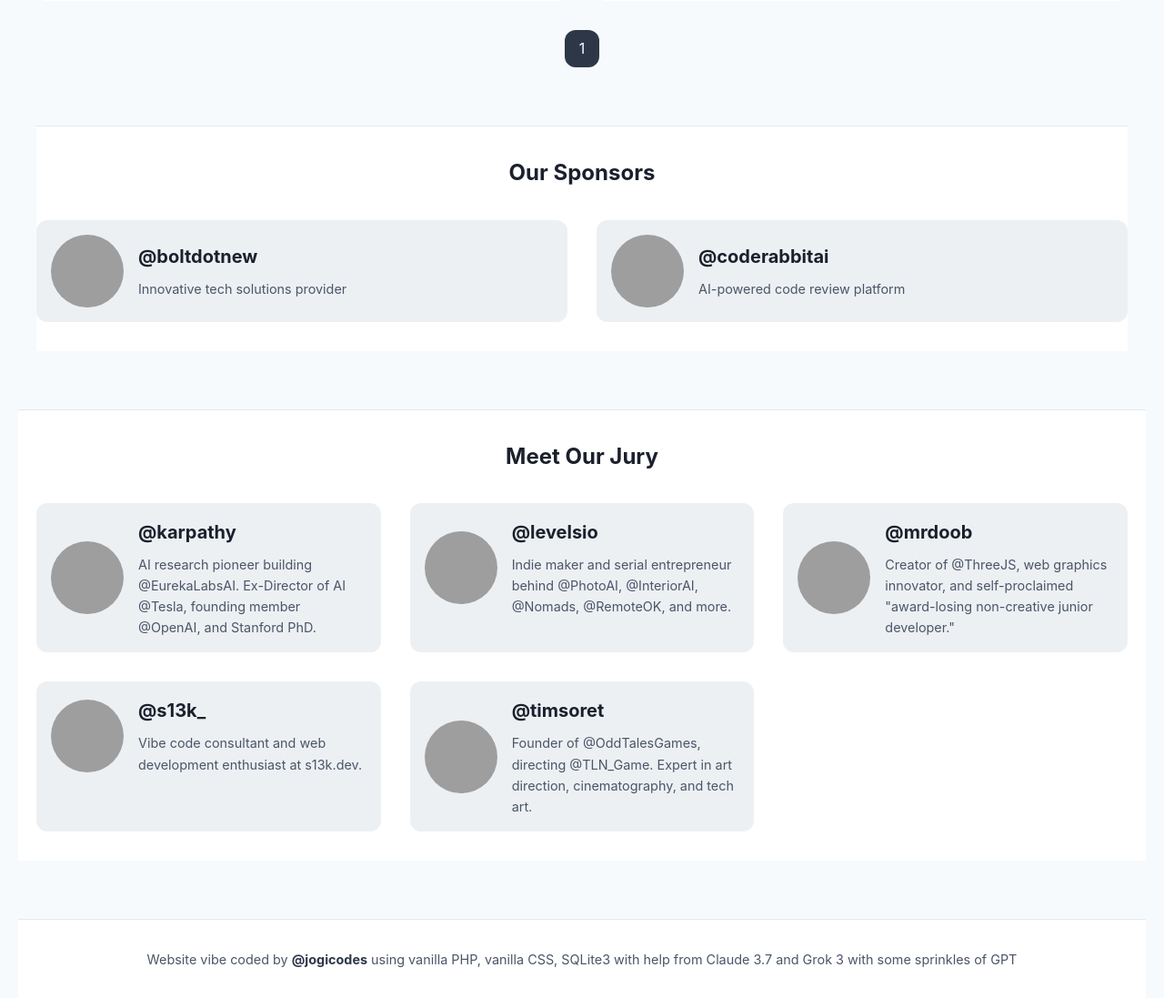
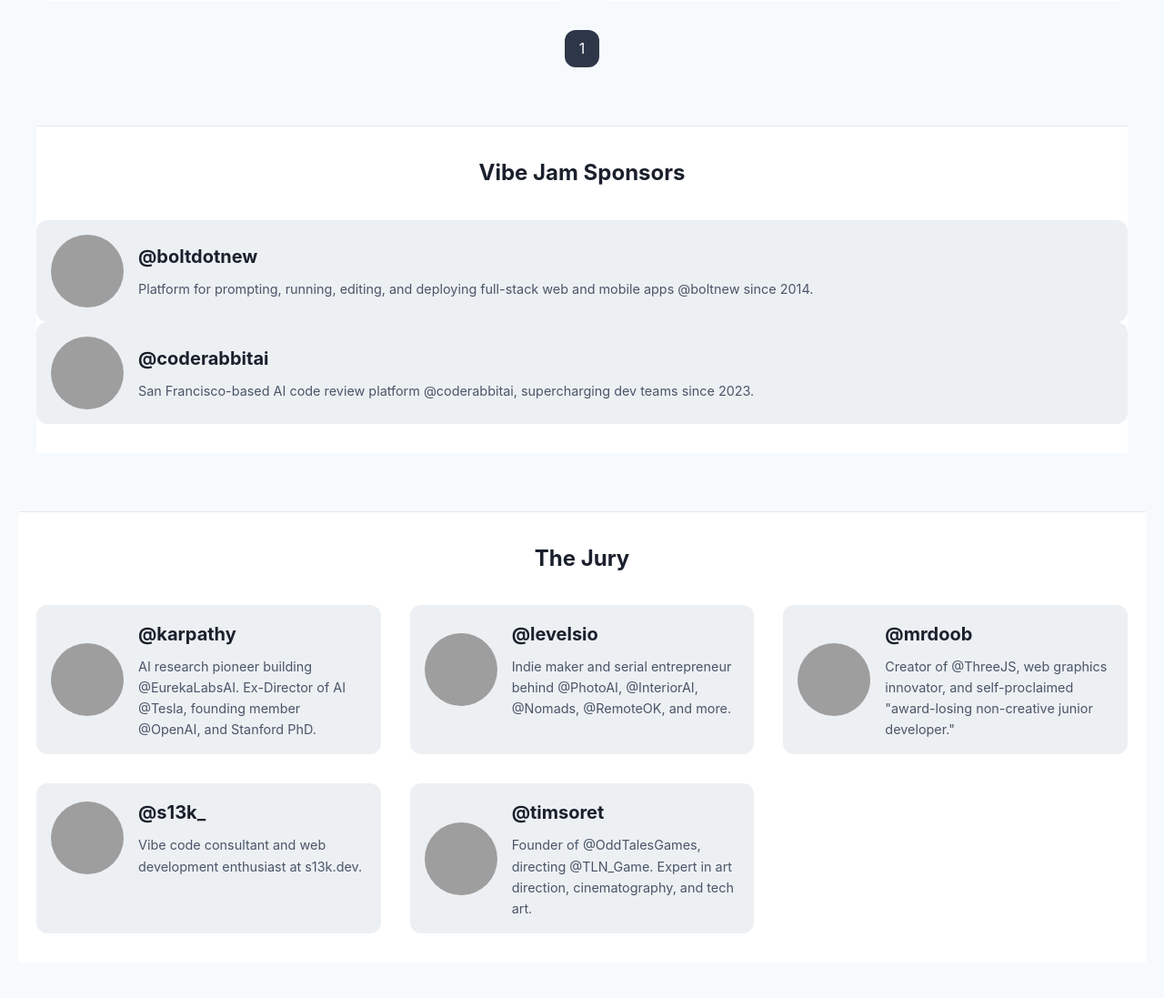
Before and after one commit to realJogicodes/vibejam, a PHP site: page /index.php in a window 1280 px wide. Shown: the part 4324-5421 px from the top of the page at 91% size. Before the commit the page ends 5387 px from the top, so only its background shows below. Run offline with PHP 8.4, Linux system fonts and the light colour scheme; data comes from the database, SQL or seed files in the repository; grey boxes are pictures that could not be loaded.

Commit message:
sponsors bio

```diff
--- a/index.php
+++ b/index.php
@@ -699,8 +699,8 @@ while ($cat = $categories->fetchArray()) {
 
         <section class="sponsors-section">
             <div class="container">
-                <h2 style="text-align: center; margin-bottom: 2rem;">Our Sponsors</h2>
-                <div class="sponsors-grid">
+                <h2 style="text-align: center; margin-bottom: 2rem;">Vibe Jam Sponsors</h2>
+
                     <?php
                     // Reset sponsors result pointer
                     $sponsors->reset();
@@ -718,10 +718,10 @@ while ($cat = $categories->fetchArray()) {
                                         <?php
                                         switch($sponsor['username']) {
                                             case '@boltdotnew':
-                                                echo 'Innovative tech solutions provider';
+                                                echo 'Platform for prompting, running, editing, and deploying full-stack web and mobile apps @boltnew since 2014.';
                                                 break;
                                             case '@coderabbitai':
-                                                echo 'AI-powered code review platform';
+                                                echo 'San Francisco-based AI code review platform @coderabbitai, supercharging dev teams since 2023.';
                                                 break;
                                             default:
                                                 echo 'Vibe Jam sponsor';
@@ -739,7 +739,7 @@ while ($cat = $categories->fetchArray()) {
 
     <section class="jury-section">
         <div class="container">
-            <h2 style="text-align: center; margin-bottom: 2rem;">Meet Our Jury</h2>
+            <h2 style="text-align: center; margin-bottom: 2rem;">The Jury</h2>
             <div class="jury-grid">
                 <?php
                 // Reset jury_members result pointer
```
